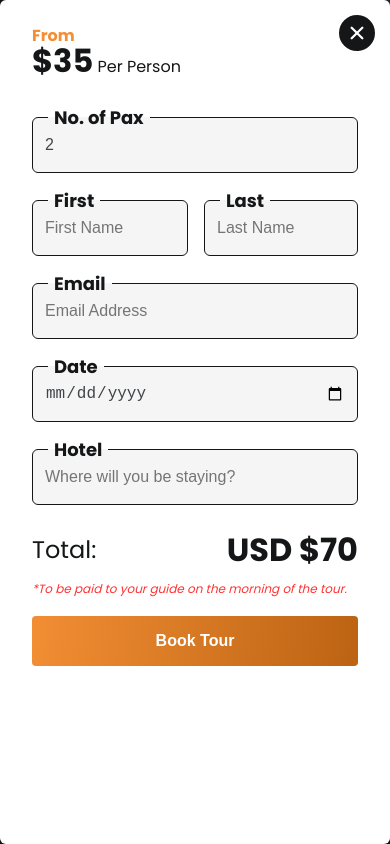
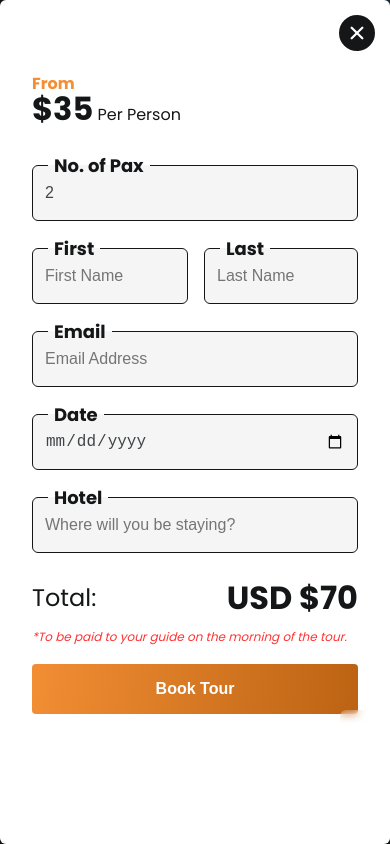
Before and after one commit to ElitistNoob/unlock-cambodia, a React (Create React App) app: page /tours/angkor-temple-tour in a window 390 px wide. Both pictures are taken after a click on the button "Book Now". Shown: the top 844 px of the page. Built offline with nearby package versions, Linux system fonts and the light colour scheme.

Commit message:
changed breakpoint for padding

```diff
--- a/src/components/styles/bookingForm.module.scss
+++ b/src/components/styles/bookingForm.module.scss
@@ -31,7 +31,8 @@
     grid-template-rows: repeat(8, min-content);
     height: 100%;
     box-shadow: 0 0 100px rgba(0 0 0 / 0.2);
-    overflow-y: auto;
+    padding-top: 3em;
+    overflow-y: scroll;
 
     @media (max-width: 405px) {
       grid-template-areas:
@@ -44,10 +45,6 @@
         "total total"
         "notice notice"
         "btn btn";
-    }
-
-    @media (min-width: 405px) {
-      padding-top: 3em;
     }
 
     @media (min-width: 520px) {
```
